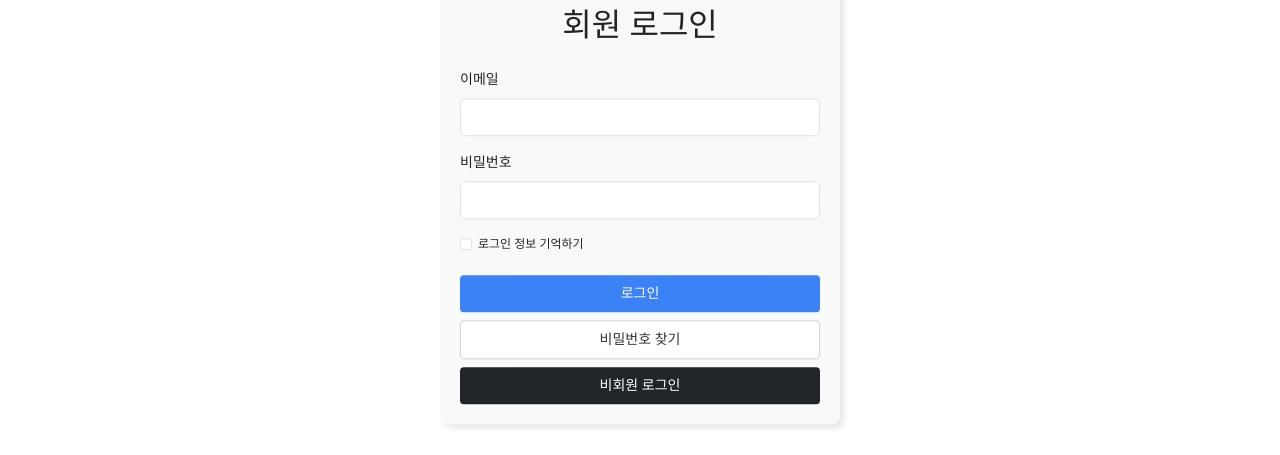
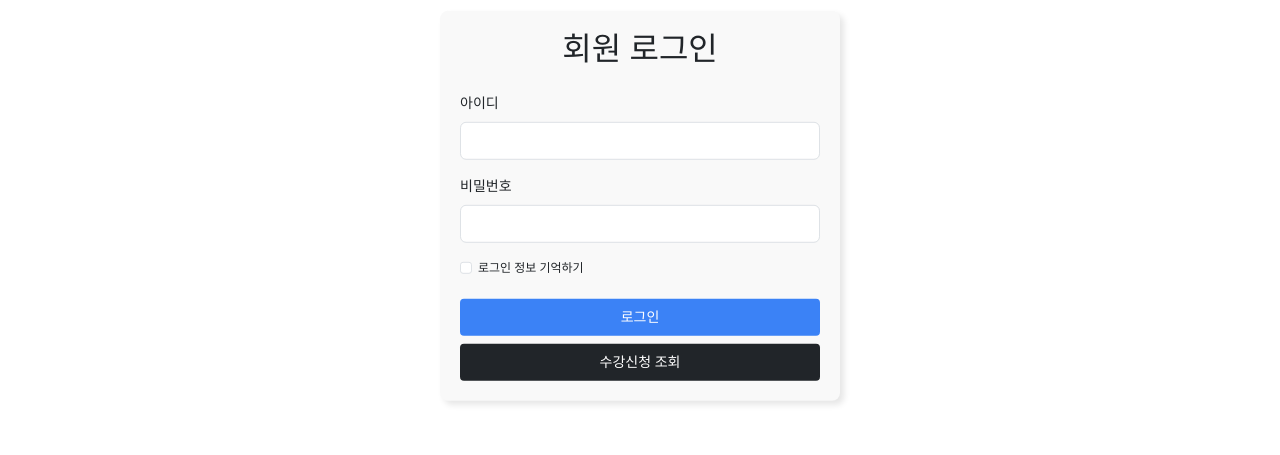
Before and after one commit to rlaqudcjf1234/Galaxy2CHA, a React (Vite) app in the folder src/main/web/: page /login in a window 1280 px wide. Shown: the part 194-649 px from the top of the page. Built offline with nearby package versions, Linux system fonts and the light colour scheme; no server answers.

Commit message:
로그인 수정

```diff
--- a/src/main/web/src/pages/Login.jsx
+++ b/src/main/web/src/pages/Login.jsx
@@ -162,7 +162,7 @@ function Login() {
                         {/* 이메일 입력 */}
                         <div className="mb-3">
                             <label htmlFor="email" className="form-label">
-                                이메일
+                                아이디
                             </label>
                             <input
                                 type="text"
@@ -209,15 +209,15 @@ function Login() {
                             <button className="btn btn-primary" type="submit" disabled={loading}>
                                 {loading ? "로그인 중..." : "로그인"}
                             </button>
-                            <button
+                            {/* <button
                                 className="btn btn-secondary"
                                 type="button"
                                 onClick={() => alert("비밀번호 찾기 기능 준비 중입니다.")}
                             >
                                 비밀번호 찾기
-                            </button>
+                            </button> */}
                             <button className="btn btn-dark" type="button" onClick={showGuestLogin}>
-                                비회원 로그인
+                                수강신청 조회
                             </button>
                         </div>
                     </form>
```
